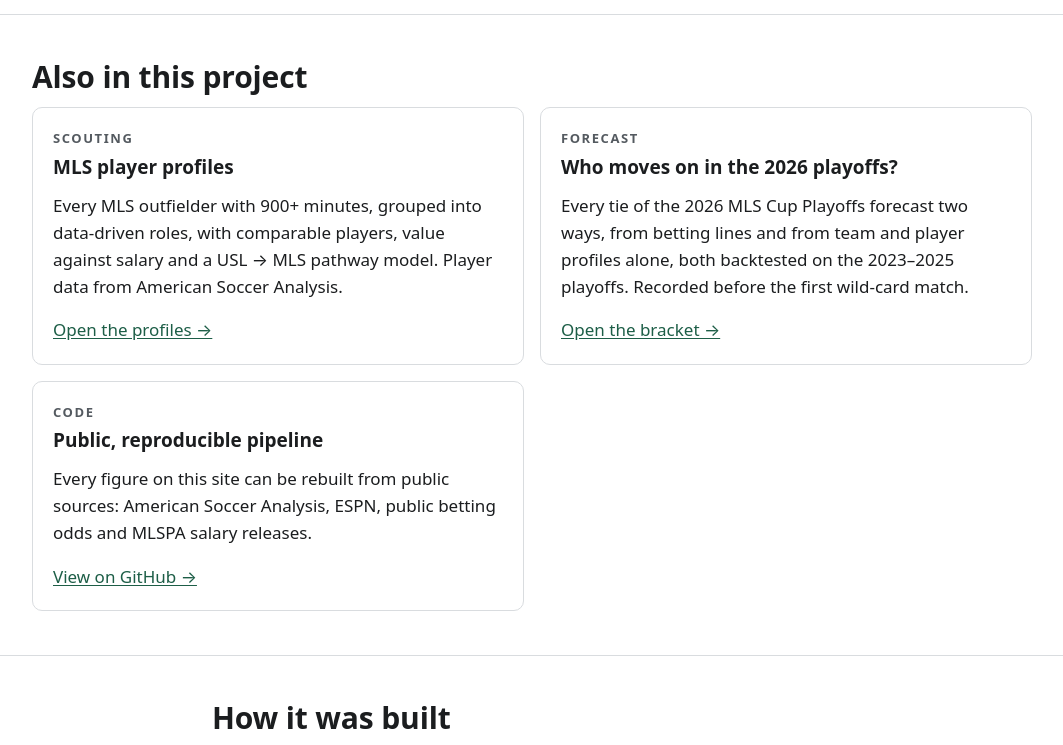
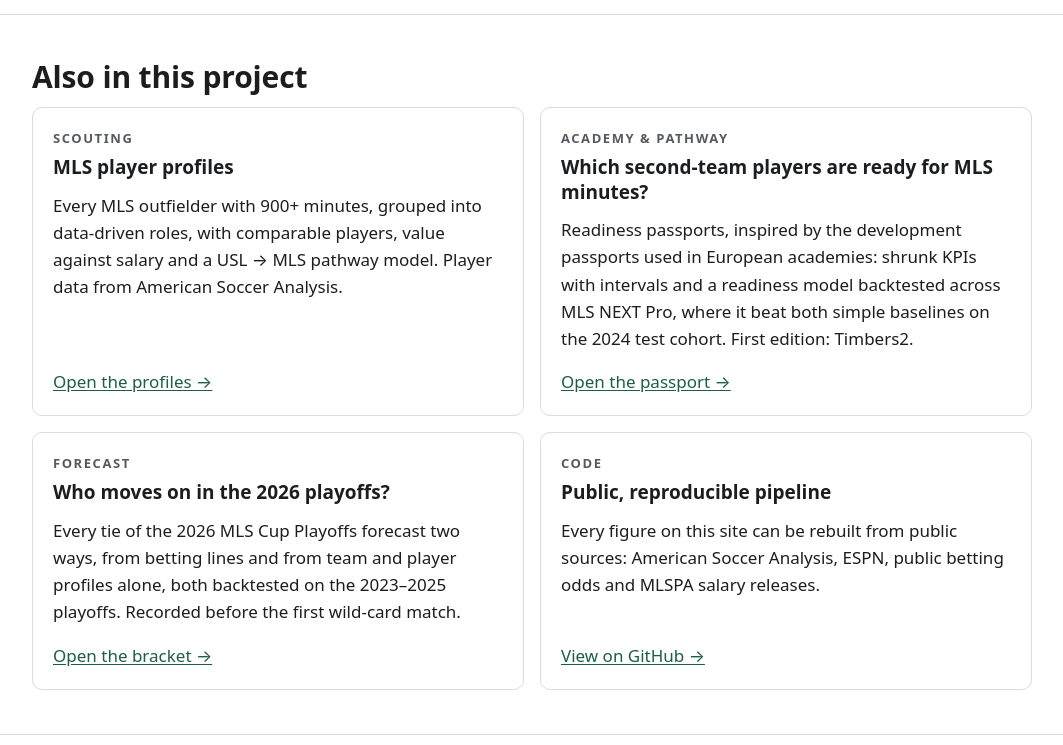
Before and after one commit to brody-armstrong/brody-armstrong.github.io, a plain HTML site: page inverted/index.html in a window 1280 px wide. Shown: the part 980-1725 px from the top of the page, without its empty margins (108-1171 px from the left). Drawn offline with Linux system fonts and the light colour scheme.

Commit message:
Research hub: add readiness passport card and Nov 18 timeline entry

```diff
--- a/inverted/index.html
+++ b/inverted/index.html
@@ -66,6 +66,12 @@
         <p class="more"><a href="profiles/">Open the profiles →</a></p>
       </article>
       <article class="card">
+        <p class="kicker" style="margin:0">Academy &amp; pathway</p>
+        <h3>Which second-team players are ready for MLS minutes?</h3>
+        <p>Readiness passports, inspired by the development passports used in European academies: shrunk KPIs with intervals and a readiness model backtested across MLS NEXT Pro, where it beat both simple baselines on the 2024 test cohort. First edition: Timbers2.</p>
+        <p class="more"><a href="passport/">Open the passport →</a></p>
+      </article>
+      <article class="card">
         <p class="kicker" style="margin:0">Forecast</p>
         <h3>Who moves on in the 2026 playoffs?</h3>
         <p>Every tie of the 2026 MLS Cup Playoffs forecast two ways, from betting lines and from team and player profiles alone, both backtested on the 2023–2025 playoffs. Recorded before the first wild-card match.</p>
@@ -96,6 +102,7 @@
       <li><b>Nov 12</b> Paper 2 predictions recorded; Paper 2 frozen</li>
       <li><b>Nov 13</b> Simulator v1.1 validated on public data</li>
       <li><b>Nov 16</b> Code and papers made public; 2026 playoff forecast computed</li>
+      <li><b>Nov 18</b> Readiness passport published; 2027 predictions frozen as a public hash</li>
     </ul>
   </div>
 </section>
```
